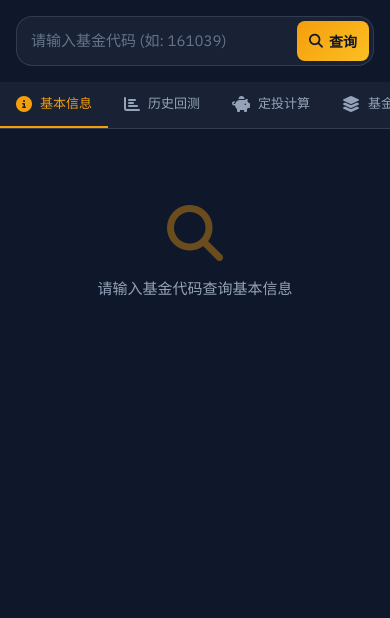
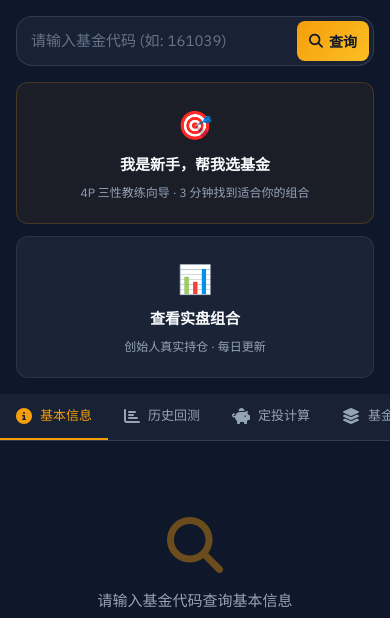
Before and after one commit to yskeygaier/MyFunds, a Flask app: page / in a window 390 px wide. Shown: the part 83-701 px from the top of the page. Run offline with Flask 2, Linux system fonts and the light colour scheme; data that the repository does not hold is empty; some libraries are stand-ins or nearby versions.

Commit message:
feat: homepage hero cards — value proposition + entry points
Two cards between search and tabs:
- 'I'm new, help me pick funds' → /guide
- 'View real portfolio' → /public/portfolio

Responsive: stacks vertically on mobile

Co-Authored-By: Claude Opus 4.7 <noreply@anthropic.com>

```diff
--- a/templates/index.html
+++ b/templates/index.html
@@ -1226,6 +1226,28 @@
             .holding-row { flex-direction: column; align-items: stretch; }
             .holding-row .weight-control { justify-content: space-between; }
         }
+
+        /* hero entry cards */
+        .hero-cards {
+            display: flex; gap: 12px; max-width: 720px; margin: 0 auto 16px;
+            padding: 0 16px;
+        }
+        .hero-card {
+            flex: 1; display: flex; flex-direction: column; align-items: center;
+            gap: 6px; padding: 20px 16px; border-radius: 12px;
+            background: rgba(30,41,59,0.8); border: 1px solid rgba(148,163,184,0.12);
+            text-decoration: none; transition: border-color 0.2s, background 0.2s;
+            text-align: center;
+        }
+        .hero-card:hover { border-color: rgba(245,158,11,0.3); background: rgba(30,41,59,0.95); }
+        .hero-card-primary { border-color: rgba(245,158,11,0.2); background: rgba(245,158,11,0.05); }
+        .hero-card-icon { font-size: 28px; }
+        .hero-card-title { font-size: 15px; font-weight: 600; color: #F8FAFC; }
+        .hero-card-desc { font-size: 12px; color: #94A3B8; }
+
+        @media (max-width: 520px) {
+            .hero-cards { flex-direction: column; }
+        }
     </style>
 </head>
 <body>
@@ -1255,6 +1277,19 @@
             </button>
         </div>
         <div class="suggestions" id="suggestions" role="listbox" aria-label="搜索建议"></div>
+    </div>
+
+    <div class="hero-cards">
+        <a href="/guide" class="hero-card hero-card-primary">
+            <span class="hero-card-icon">🎯</span>
+            <span class="hero-card-title">我是新手，帮我选基金</span>
+            <span class="hero-card-desc">4P 三性教练向导 · 3 分钟找到适合你的组合</span>
+        </a>
+        <a href="/public/portfolio" class="hero-card">
+            <span class="hero-card-icon">📊</span>
+            <span class="hero-card-title">查看实盘组合</span>
+            <span class="hero-card-desc">创始人真实持仓 · 每日更新</span>
+        </a>
     </div>
 
     <nav class="tabs" role="tablist" aria-label="功能标签页">
```
